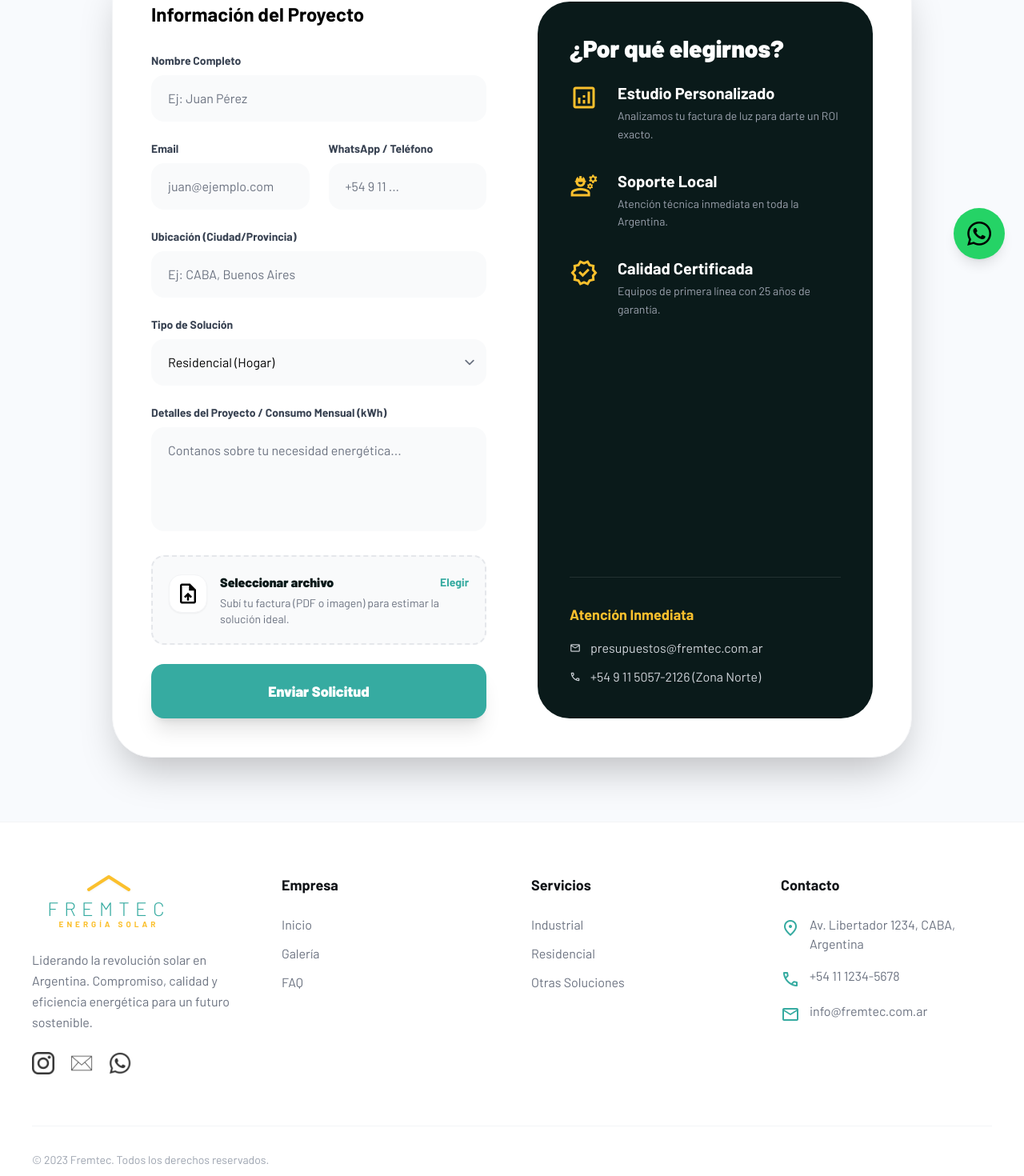
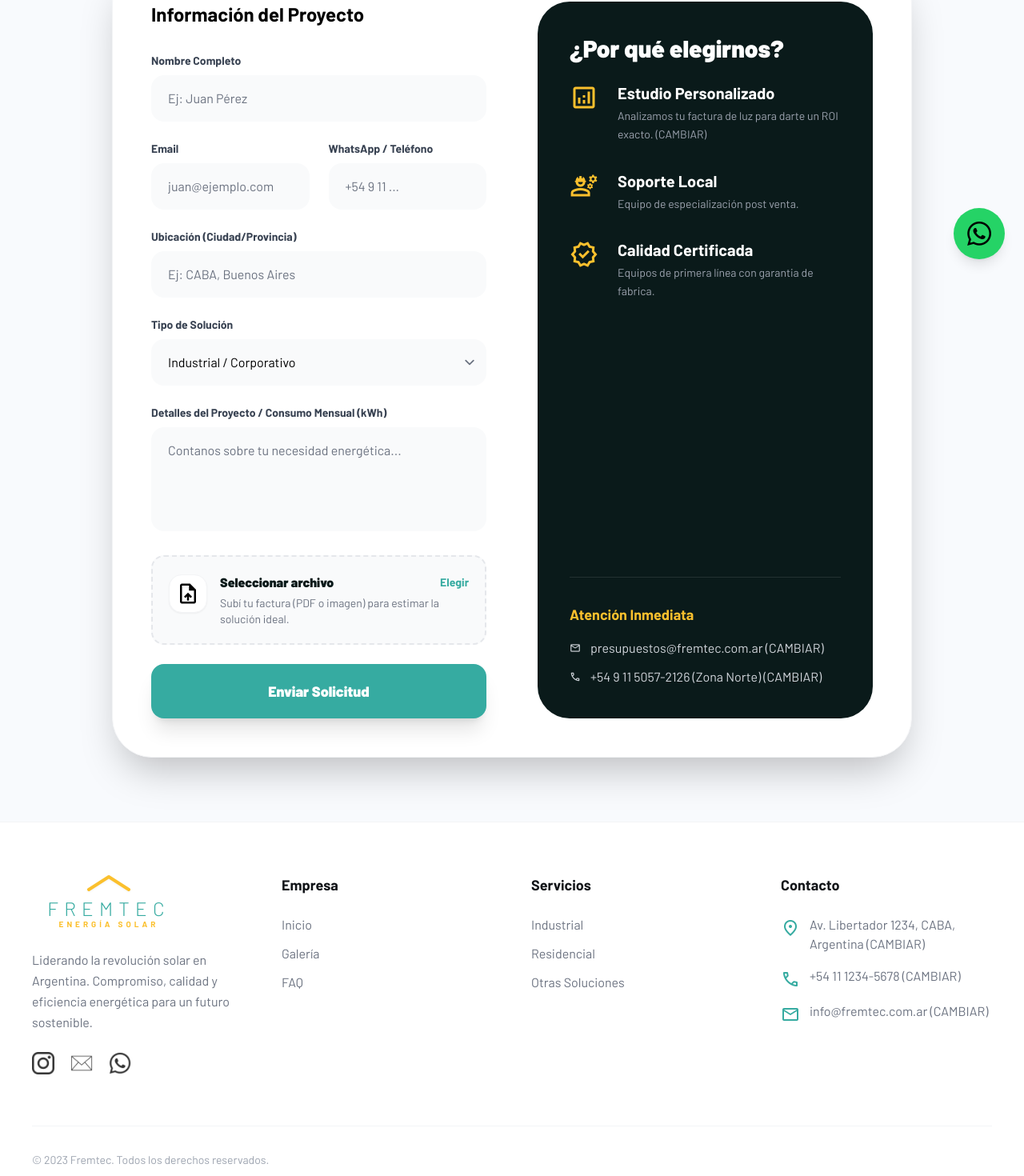
Before and after one commit to JCM200309/fremtec, a React (Vite) app: page /presupuesto in a window 1280 px wide. Shown: the part 452-1922 px from the top of the page at 80% size. Built offline with nearby package versions, Linux system fonts and the light colour scheme; the HTML template or start-up script is replaced by a standard one.

Commit message:
Cambios menores

```diff
--- a/components/Features.tsx
+++ b/components/Features.tsx
@@ -19,14 +19,14 @@ const Features: React.FC = () => {
     },
     {
       title: "Gestion de trámite bidireccional",
-      desc: "Ayudamos a realizar el trámite que va a permitir reinsertar leagalmente energia a la red",
+      desc: "Ayudamos a realizar el trámite que va a permitir reinsertar leagalmente energia a la red (Cambiar texto)",
       icon: "Contract",
       bgColor: "bg-blue-50",
       iconColor: "text-primary"
     },
     {
       title: "Estudio de Carbono y eficiencia energetica",
-      desc: "Junto a nuestros ingenieros realizaremos estudios para determinar la mejor configuracion para instalar",
+      desc: "Junto a nuestros ingenieros realizaremos estudios para determinar la mejor configuracion para instalar (CAMBIAR TEXTO)",
       icon: "Co2",
       bgColor: "bg-green-50",
       iconColor: "text-secondary"
--- a/components/Footer.tsx
+++ b/components/Footer.tsx
@@ -60,15 +60,15 @@ const Footer: React.FC = () => {
             <div className="flex flex-col gap-4 text-base text-gray-500">
               <div className="flex items-start gap-3">
                 <span className="material-symbols-outlined text-primary mt-1">location_on</span>
-                <span>Av. Libertador 1234, CABA, Argentina</span>
+                <span>Av. Libertador 1234, CABA, Argentina (CAMBIAR)</span>
               </div>
               <div className="flex items-start gap-3">
                 <span className="material-symbols-outlined text-primary mt-1">call</span>
-                <span>+54 11 1234-5678</span>
+                <span>+54 11 1234-5678 (CAMBIAR)</span>
               </div>
               <div className="flex items-start gap-3">
                 <span className="material-symbols-outlined text-primary mt-1">email</span>
-                <span>info@fremtec.com.ar</span>
+                <span>info@fremtec.com.ar (CAMBIAR)</span>
               </div>
             </div>
           </div>
--- a/components/Hero.tsx
+++ b/components/Hero.tsx
@@ -29,8 +29,8 @@ const Hero: React.FC = () => {
           <span className="text-secondary italic">Tus Manos</span>
         </h1>
 
-        <p className="text-gray-200 text-base p-hero-texts font-light leading-relaxed max-w-[720px] mb-12 border-l-2 border-secondary/30 pl-6 text-left md:text-center md:border-l-0 md:pl-0">
-          Soluciones fotovoltaicas de alta ingeniería para el sector residencial e industrial de Argentina.
+        <p className="text-red-700 text-base p-hero-texts font-light leading-relaxed max-w-[720px] mb-12 border-l-2 border-secondary/30 pl-6 text-left md:text-center md:border-l-0 md:pl-0">
+          Soluciones fotovoltaicas de alta ingeniería para el sector residencial e industrial de Argentina. (Cambiar)
         </p>
 
         <div className="flex flex-col sm:flex-row gap-6 lg:w-full lg:justify-center sm:w-auto buttons-hero-texts buttons-hero-size">
@@ -44,7 +44,7 @@ const Hero: React.FC = () => {
             onClick={() => navigate('/Galeria')}
             className="flex items-center justify-center rounded-xl px-12 bg-white/5 hover:bg-white/10 backdrop-blur-xl border border-white/20 text-white font-medium transition-all w-full sm:w-auto  buttons-hero-size"
           >
-            Casos de Éxito
+            Nuestros trabajos
           </button>
         </div>
       </div>
--- a/components/Navbar.tsx
+++ b/components/Navbar.tsx
@@ -30,7 +30,7 @@ const Navbar: React.FC = () => {
         </Link>
 
         {/* Desktop Nav */}
-        <div className="hidden md:flex flex-1 justify-end gap-10 items-center">
+        <div className="hidden lg:flex flex-1 justify-end gap-10 items-center">
           <nav className="flex items-center gap-10">
             {links.map((link) => (
               <Link
@@ -57,7 +57,7 @@ const Navbar: React.FC = () => {
 
         {/* Mobile Menu Button */}
         <button
-          className="md:hidden text-[#111418] p-2"
+          className="lg:hidden text-[#111418] p-2"
           onClick={() => setIsOpen((v) => !v)}
           aria-label="Abrir menú"
           aria-expanded={isOpen}
@@ -70,7 +70,7 @@ const Navbar: React.FC = () => {
 
       {/* Mobile Dropdown */}
       {isOpen && (
-        <div className="md:hidden border-t border-[#f0f2f4] bg-white/95 backdrop-blur-md">
+        <div className="lg:hidden border-t border-[#f0f2f4] bg-white/95 backdrop-blur-md">
           <nav className="px-6 py-4 flex flex-col gap-3">
             {links.map((link) => (
               <Link
--- a/components/Solutions.tsx
+++ b/components/Solutions.tsx
@@ -9,7 +9,7 @@ const Solutions: React.FC = () => {
     {
       title: "Soluciones Industriales",
       subtitle: "INDUSTRIA",
-      description: "Maximice la eficiencia operativa y reduzca la huella de carbono de su empresa con parques solares a gran escala.",
+      description: "Impulse su industria con energia solar: menos costos, mayor eficiencia, más competitividad y un futuro sostenible. (CAMBIAR FOTO)",
       image: "/fotos/fotos-tio/industrial-centro.jpeg",
       icon: "factory",
       path: "/industrial",
@@ -18,7 +18,7 @@ const Solutions: React.FC = () => {
     {
       title: "Soluciones Domésticas",
       subtitle: "HOGAR",
-      description: "Independencia energética y ahorro significativo en su factura de luz residencial con kits de fácil instalación.",
+      description: "Independencia energética y ahorro significativo en su factura de luz residencial con kits de fácil instalación. (CAMBIAR TEXTO Y FOTO)",
       image: "/fotos/fotos-tio/panel-domestico-index.jpeg",
       icon: "home",
       path: "/residencial",
--- a/pages/PresupuestoPage.tsx
+++ b/pages/PresupuestoPage.tsx
@@ -82,7 +82,7 @@ const PresupuestoPage: React.FC = () => {
         email: '',
         phone: '',
         location: '',
-        type: 'residencial',
+        type: 'industrial',
         details: '',
         file: null
       });
@@ -217,8 +217,8 @@ const PresupuestoPage: React.FC = () => {
                   }}
                   disabled={status === 'loading'}
                 >
+                  <option value="industrial" >Industrial / Corporativo</option>
                   <option value="residencial">Residencial (Hogar)</option>
-                  <option value="industrial">Industrial / Corporativo</option>
                   <option value="otro">Otro</option>
                 </select>
               </div>
@@ -273,9 +273,9 @@ const PresupuestoPage: React.FC = () => {
               <h3 className="text-3xl font-black mb-6">¿Por qué elegirnos?</h3>
               <div className="space-y-8">
                 {[
-                  { t: "Estudio Personalizado", d: "Analizamos tu factura de luz para darte un ROI exacto.", i: "analytics" },
-                  { t: "Soporte Local", d: "Atención técnica inmediata en toda la Argentina.", i: "engineering" },
-                  { t: "Calidad Certificada", d: "Equipos de primera línea con 25 años de garantía.", i: "verified" }
+                  { t: "Estudio Personalizado", d: "Analizamos tu factura de luz para darte un ROI exacto. (CAMBIAR)", i: "analytics" },
+                  { t: "Soporte Local", d: "Equipo de especialización post venta.", i: "engineering" },
+                  { t: "Calidad Certificada", d: "Equipos de primera línea con garantia de fabrica.", i: "verified" }
                 ].map((item, idx) => (
                   <div key={idx} className="flex gap-6">
                     <span className="material-symbols-outlined text-secondary text-4xl">{item.i}</span>
@@ -293,11 +293,11 @@ const PresupuestoPage: React.FC = () => {
               <div className="flex flex-col gap-3 text-gray-300">
                 <div className="flex items-center gap-3">
                   <span className="material-symbols-outlined text-sm">mail</span>
-                  <span>presupuestos@fremtec.com.ar</span>
+                  <span>presupuestos@fremtec.com.ar (CAMBIAR)</span>
                 </div>
                 <div className="flex items-center gap-3">
                   <span className="material-symbols-outlined text-sm">call</span>
-                  <span>+54 9 11 5057-2126 (Zona Norte)</span>
+                  <span>+54 9 11 5057-2126 (Zona Norte) (CAMBIAR)</span>
                 </div>
               </div>
             </div>
```
